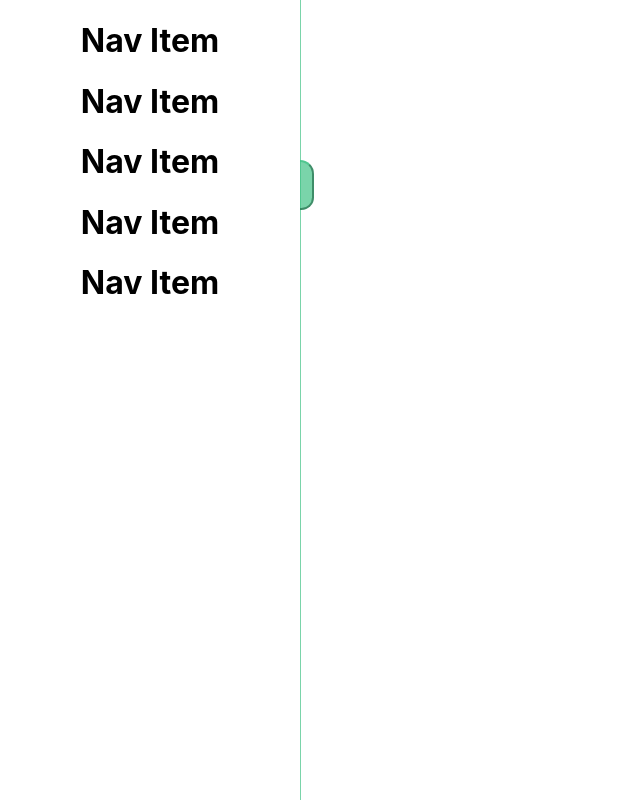
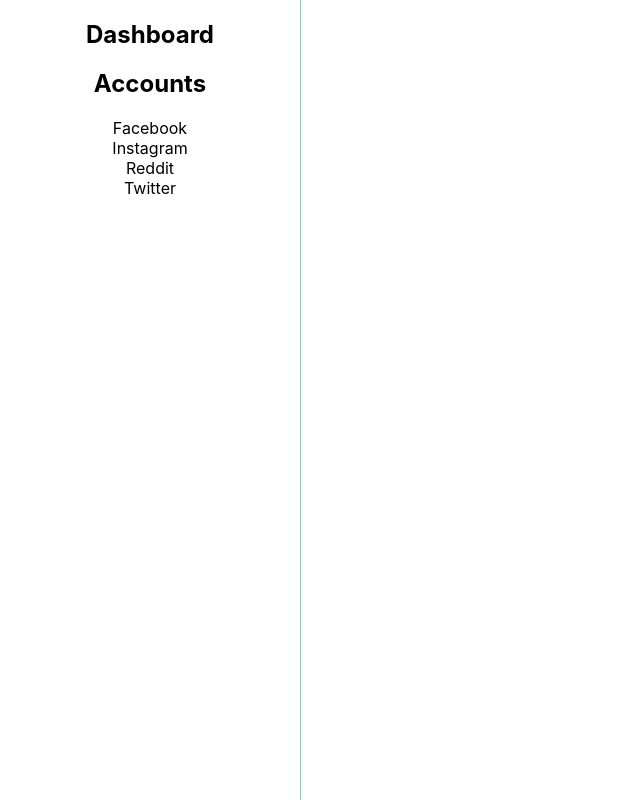
Before and after one commit to Boqian-Ma/sync-hack-2020-macrohard, a React (Create React App) app: page / in a window 1280 px wide. Shown: the whole page, without its empty margins (0-640 px from the left). Built offline with nearby package versions, Linux system fonts and the light colour scheme.

Commit message:
Fixed sidebar

```diff
--- a/src/components/Content.js
+++ b/src/components/Content.js
@@ -4,13 +4,19 @@
 // import './Component.css'
 
 export default function Component(props) {
+    var accounts = ["Facebook", "Instagram", "Reddit", "Twitter"]
     return (
         <Sidebar width={300} height={"100vh"}>
-            <h1>Nav Item</h1>
-            <h1>Nav Item</h1>
-            <h1>Nav Item</h1>
-            <h1>Nav Item</h1>
-            <h1>Nav Item</h1>
+            <h2>Dashboard</h2>
+            <h2>Accounts</h2>
+            {accounts.map((web, idx) => {
+                return(
+                    <div>
+                        <a>{web}</a>
+                    </div>
+                )
+            })}
+
         </Sidebar>
     )
 }
--- a/src/components/Sidebar.js
+++ b/src/components/Sidebar.js
@@ -4,13 +4,13 @@
 export default function Sidebar({ width, height, children }) {
     const [xPosition, setX] = React.useState(-width);
 
-    const toggleMenu = () => {
+    /* const toggleMenu = () => {
         if (xPosition < 0) {
             setX(0);
         } else {
             setX(-width);
         }
-    };
+    }; */
 
     React.useEffect(() => {
         setX(0);
@@ -25,13 +25,13 @@
                     minHeight: height
                 }}
             >
-                <button
+                {/* <button
                     onClick={() => toggleMenu()}
                     className="toggle-menu"
                     style={{
                         transform: `translate(${width}px, 20vh)`
                     }}
-                ></button>
+                ></button> */}
                 <div className="content">{children}</div>
             </div>
         </React.Fragment>
```
